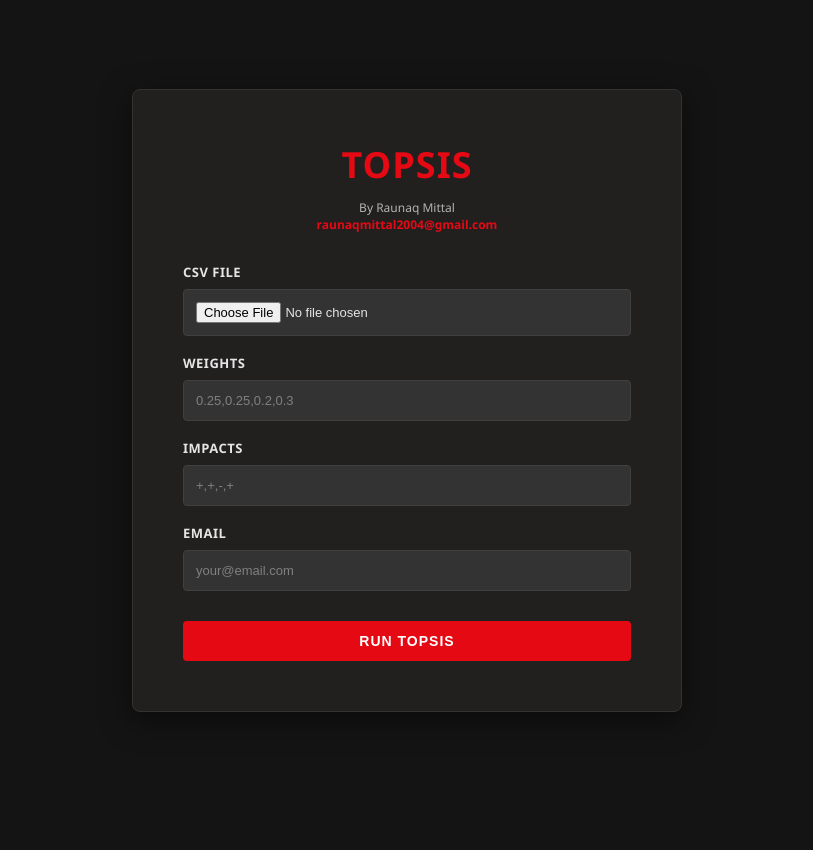
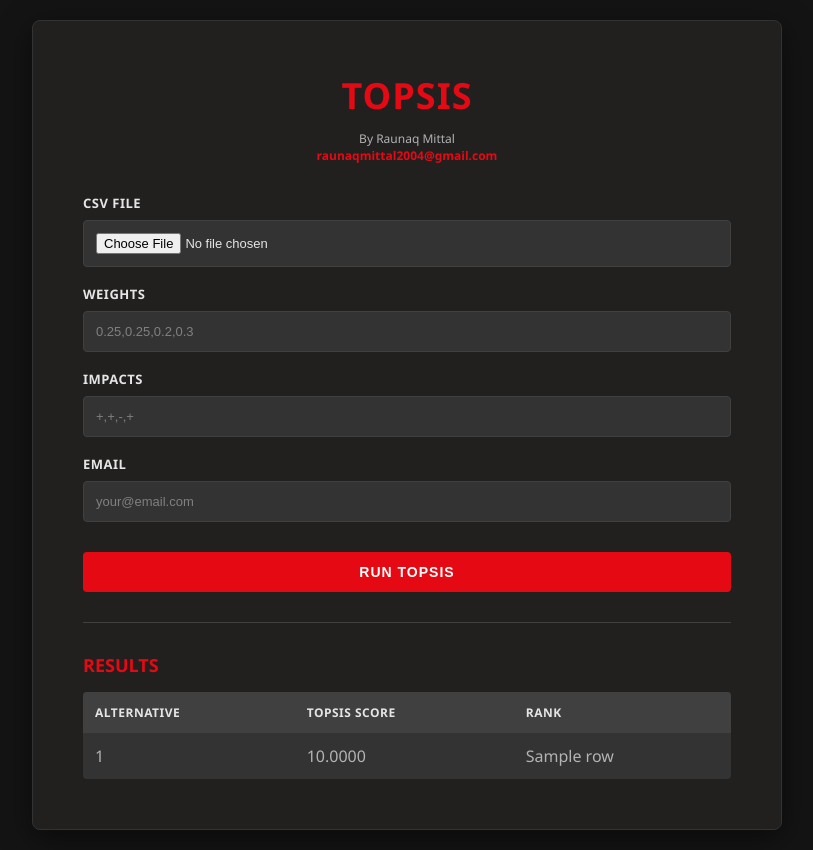
Before and after one commit to raunaqmittal/Topsis-Package, a Flask app: template templates/index.html in a window 1280 px wide. Shown: the whole page, without its empty margins (233-1046 px from the left). Before the commit the page ends 712 px from the top, so only its background shows below. Run offline with Flask 3, Linux system fonts and the light colour scheme; the template is opened without the code that fills it: most values are stand-ins (such as "Sample title", 1, 10 or a date in 2020).

Commit message:
updated html page

```diff
--- a/app.py
+++ b/app.py
@@ -3,7 +3,7 @@ import os
 import re
 import numpy as np
 import pandas as pd
-from topsis.topsis import topsis  # use the class from your module
+from topsis.topsis import topsis
 import smtplib
 from email.message import EmailMessage
 from dotenv import load_dotenv
@@ -37,6 +37,7 @@ def send_email_with_attachment(to_email, subject, body, attachment_path):
 @app.route('/', methods=['GET', 'POST'])
 def index():
     message = ''
+    results = None
     if request.method == 'POST':
         try:
             file = request.files['input_file']
@@ -49,6 +50,7 @@ def index():
                 raise Exception("Invalid email format")
 
             # Save uploaded CSV
+            os.makedirs(UPLOAD_FOLDER, exist_ok=True)
             filepath = os.path.join(UPLOAD_FOLDER, file.filename)
             file.save(filepath)
 
@@ -70,7 +72,7 @@ def index():
 
             # Run TOPSIS
             t = topsis(filepath, weights_list, impacts_list)
-            t.topsis_main(debug=False)  # computes p_scores and prints summary
+            t.topsis_main(debug=False)
 
             # Build result CSV (ID, Topsis Score, Rank)
             first_col_name = df_uploaded.columns[0]
@@ -91,9 +93,10 @@ def index():
 
             send_email_with_attachment(email, 'TOPSIS Result', 'Find attached your TOPSIS result.', output_path)
             message = 'Result sent to your email!'
+            results = output_df
         except Exception as e:
             message = f'Error: {e}'
-    return render_template('index.html', message=message)
+    return render_template('index.html', message=message, results=results)
 
 if __name__ == '__main__':
     app.run(debug=True)
--- a/templates/index.html
+++ b/templates/index.html
@@ -21,7 +21,7 @@
             box-shadow: 0 8px 30px rgba(0, 0, 0, 0.5);
             padding: 50px;
             width: 90%;
-            max-width: 550px;
+            max-width: 750px;
             border: 1px solid #333;
         }
         h1 {
@@ -118,6 +118,58 @@
             color: #ff6b6b;
             border: 1px solid #7a2d2d;
         }
+        .results-section {
+            margin-top: 30px;
+            padding-top: 30px;
+            border-top: 1px solid #404040;
+        }
+        .results-title {
+            color: #e50914;
+            font-size: 18px;
+            font-weight: 700;
+            margin-bottom: 15px;
+            text-transform: uppercase;
+        }
+        table {
+            width: 100%;
+            border-collapse: collapse;
+            background: #333333;
+            border-radius: 4px;
+            overflow: hidden;
+        }
+        th {
+            background: #404040;
+            color: #e5e5e5;
+            padding: 12px;
+            text-align: left;
+            font-weight: 700;
+            text-transform: uppercase;
+            font-size: 12px;
+            letter-spacing: 0.5px;
+        }
+        td {
+            padding: 12px;
+            color: #b3b3b3;
+            border-bottom: 1px solid #404040;
+        }
+        tr:last-child td {
+            border-bottom: none;
+        }
+        tr:hover {
+            background: #404040;
+        }
+        .rank-1 {
+            color: #ffd700;
+            font-weight: 700;
+        }
+        .rank-2 {
+            color: #c0c0c0;
+            font-weight: 700;
+        }
+        .rank-3 {
+            color: #cd7f32;
+            font-weight: 700;
+        }
     </style>
 </head>
 <body>
@@ -151,6 +203,40 @@
                 {{ message }}
             </div>
         {% endif %}
+
+        {% if results is not none %}
+            <div class="results-section">
+                <div class="results-title">Results</div>
+                <table>
+                    <thead>
+                        <tr>
+                            <th>Alternative</th>
+                            <th>TOPSIS Score</th>
+                            <th>Rank</th>
+                        </tr>
+                    </thead>
+                    <tbody>
+                        {% for idx, row in results.iterrows() %}
+                            <tr>
+                                <td>{{ row[0] }}</td>
+                                <td>{{ "%.4f" | format(row[1]) }}</td>
+                                <td>
+                                    {% if row[2] == 1 %}
+                                        <span class="rank-1">🥇 {{ row[2] }}</span>
+                                    {% elif row[2] == 2 %}
+                                        <span class="rank-2">🥈 {{ row[2] }}</span>
+                                    {% elif row[2] == 3 %}
+                                        <span class="rank-3">🥉 {{ row[2] }}</span>
+                                    {% else %}
+                                        {{ row[2] }}
+                                    {% endif %}
+                                </td>
+                            </tr>
+                        {% endfor %}
+                    </tbody>
+                </table>
+            </div>
+        {% endif %}
     </div>
 </body>
 </html>
```
